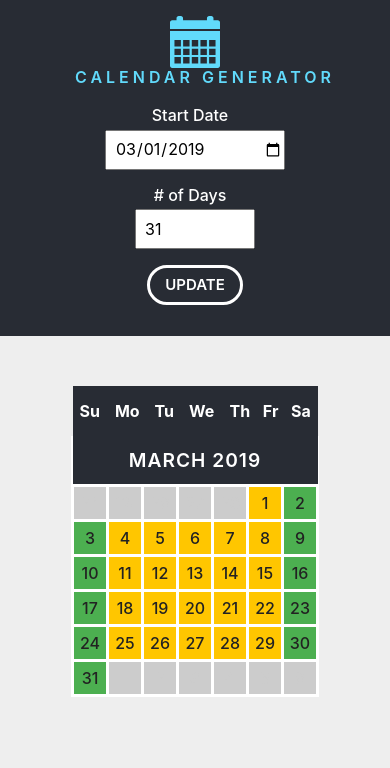
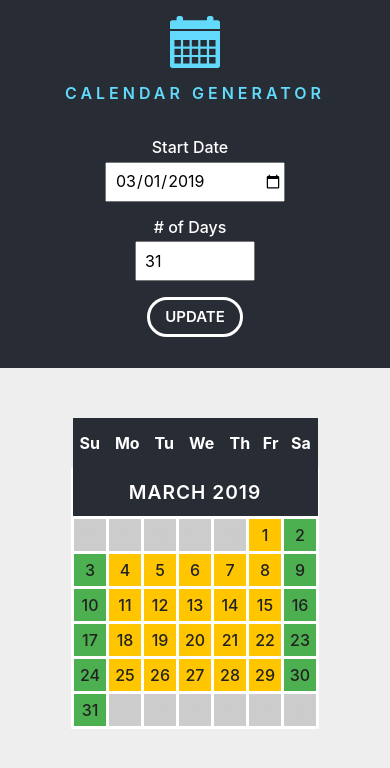
Before and after one commit to davidysoards/calendar-generator, a React (Create React App) app: page / in a window 390 px wide. Shown: the top 768 px of the page. Built offline with nearby package versions, Linux system fonts and the light colour scheme.

Commit message:
modify responsive

```diff
--- a/src/scss/_main.scss
+++ b/src/scss/_main.scss
@@ -43,12 +43,11 @@ header {
   @media (max-width: 768px) {
     flex-direction: column;
   }
-
   h1 {
     margin-left: 2rem;
     @media (max-width: 768px) {
       font-size: 1.6rem;
-      margin-left: 1em 0;
+      margin: 1em 0;
     }
   }
 }
```
